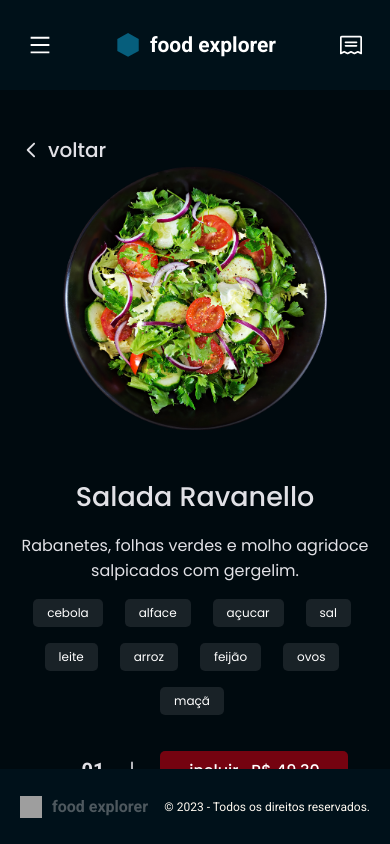
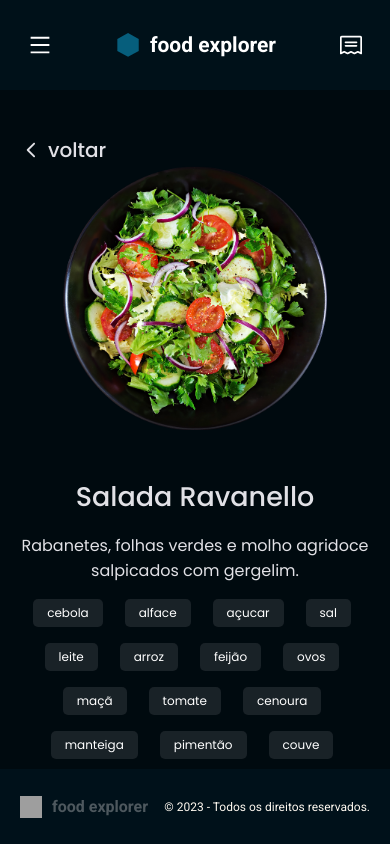
Before and after one commit to dbento-dev/food-explorer, a React (Vite) app: page / in a window 390 px wide. Built offline with nearby package versions, Linux system fonts and the light colour scheme; grey boxes are pictures that could not be loaded.

Commit message:
fix: responsive details page

```diff
--- a/src/pages/Details/index.jsx
+++ b/src/pages/Details/index.jsx
@@ -16,12 +16,12 @@ export function Details() {
       <main>
         <Content>
           <ButtonText title="voltar" icon={RxCaretLeft} />
-          <div>
-            <div>
+          <div className="dish">
+            <div className="dishImage">
               <img src={dishPNG} alt="Imagem do prato selecionado" />
             </div>
 
-            <div>
+            <div className="dishDetails">
               <h2>Salada Ravanello</h2>
               <p>
                 Rabanetes, folhas verdes e molho agridoce salpicados com
@@ -37,6 +37,15 @@ export function Details() {
                 <Tag title="feijão" />
                 <Tag title="ovos" />
                 <Tag title="maçã" />
+                <Tag title="tomate" />
+                <Tag title="cenoura" />
+                <Tag title="manteiga" />
+                <Tag title="pimentão" />
+                <Tag title="couve" />
+                <Tag title="couve-flor" />
+                <Tag title="cravo" />
+                <Tag title="batata-doce" />
+                <Tag title="farinha" />
               </div>
 
               <div>
--- a/src/pages/Details/styles.js
+++ b/src/pages/Details/styles.js
@@ -1,4 +1,6 @@
 import styled from 'styled-components'
+
+import { device } from '../../styles/theme'
 
 export const Container = styled.div`
   width: 100%;
@@ -45,6 +47,7 @@ export const Content = styled.div`
 
       flex-direction: column;
       text-align: center;
+      /* margin-top: 1.6rem; */
 
       h2 {
         text-align: center;
@@ -100,4 +103,90 @@ export const Content = styled.div`
       }
     }
   }
+
+  @media ${device.laptop} {
+    > button:first-child {
+      align-self: flex-start;
+      font-weight: 700;
+      font-size: 2.4rem;
+    }
+
+    > .dish {
+      display: flex;
+      flex-direction: row;
+      align-items: center;
+      gap: 4.7rem;
+      margin-top: 1.6rem;
+
+      .dishImage {
+        img {
+          width: 39rem;
+          height: 39rem;
+        }
+      }
+
+      .dishDetails {
+        display: flex;
+        gap: 1.6rem;
+        flex-direction: column;
+        text-align: center;
+        align-items: flex-start;
+
+        h2 {
+          text-align: center;
+          font-size: 4rem;
+          font-weight: 500;
+          color: ${({ theme }) => theme.COLORS.LIGHT_300};
+        }
+
+        p {
+          font-size: 2.4rem;
+          font-weight: 400;
+          color: ${({ theme }) => theme.COLORS.LIGHT_300};
+          text-align: left;
+        }
+
+        > div {
+          display: flex;
+          flex-direction: row;
+          align-items: center;
+          justify-content: flex-start;
+          gap: 1.6rem;
+          flex-wrap: wrap;
+        }
+
+        > div:last-child {
+          display: flex;
+          flex-direction: row;
+          align-items: center;
+          gap: 1.6rem;
+          justify-content: center;
+
+          margin-top: 2rem;
+
+          > svg {
+            color: ${({ theme }) => theme.COLORS.LIGHT_300};
+            font-size: 2.4rem;
+
+            &:hover {
+              cursor: pointer;
+            }
+          }
+
+          > span {
+            font-family: 'Roboto', sans-serif;
+            font-size: 2rem;
+            font-weight: 700;
+            color: ${({ theme }) => theme.COLORS.LIGHT_300};
+          }
+
+          > button {
+            margin-left: 1.6rem;
+            width: 18.8rem;
+            height: 3.8rem;
+          }
+        }
+      }
+    }
+  }
 `
--- a/src/styles/theme.js
+++ b/src/styles/theme.js
@@ -36,3 +36,24 @@ export default {
     GRADIENT_200: 'linear-gradient(180deg, #091E26 0%, #00131C 100%)'
   }
 }
+
+export const size = {
+  mobileS: '320px',
+  mobileM: '375px',
+  mobileL: '425px',
+  tablet: '768px',
+  laptop: '1024px',
+  laptopL: '1440px',
+  desktop: '2560px'
+}
+
+export const device = {
+  mobileS: `(min-width: ${size.mobileS})`,
+  mobileM: `(min-width: ${size.mobileM})`,
+  mobileL: `(min-width: ${size.mobileL})`,
+  tablet: `(min-width: ${size.tablet})`,
+  laptop: `(min-width: ${size.laptop})`,
+  laptopL: `(min-width: ${size.laptopL})`,
+  desktop: `(min-width: ${size.desktop})`,
+  desktopL: `(min-width: ${size.desktop})`
+}
```
